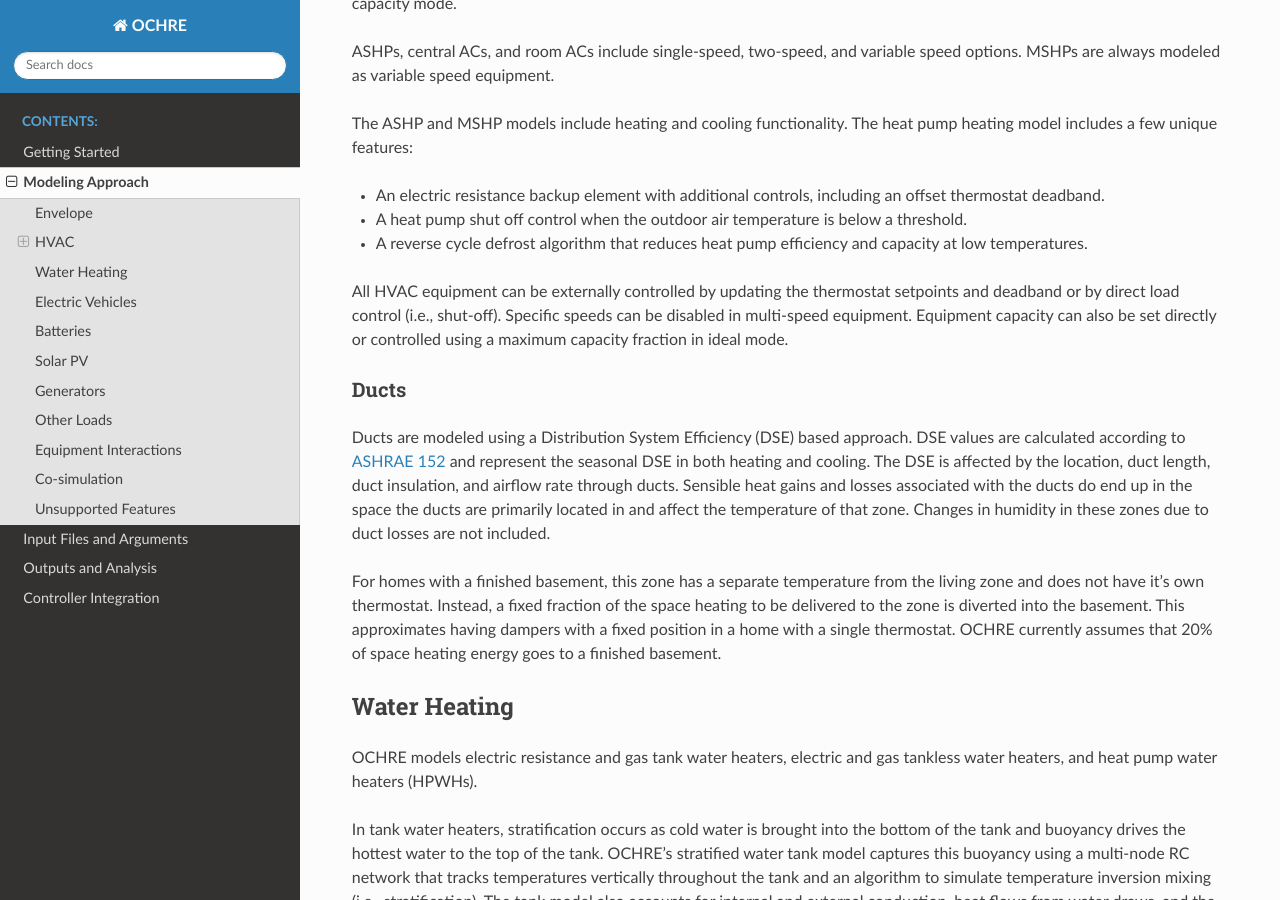
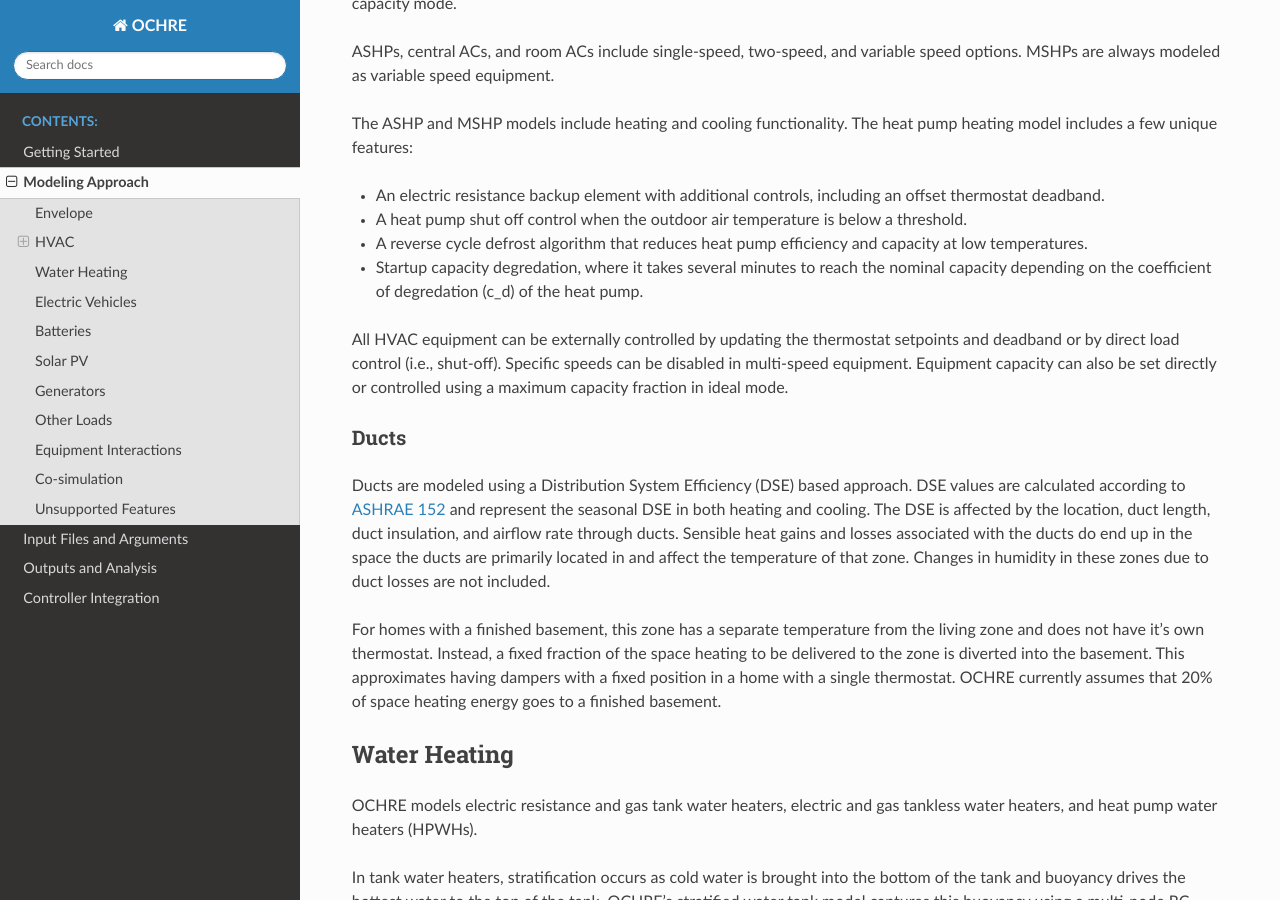
Before and after one commit to NREL/OCHRE, a Sphinx documentation site: the page built from docs/source/ModelingApproach.rst, in a window 1280 px wide and 900 px high, scrolled down 4164 px. Built offline with Sphinx 7.4.7 and the Read the Docs theme 3.1.0, drawn with Linux system fonts in a browser that asks for light colours.

Commit message:
Add documentation that startup capacity losses are included for ASHP/MSHPs

```diff
--- a/docs/source/ModelingApproach.rst
+++ b/docs/source/ModelingApproach.rst
@@ -192,6 +192,9 @@ pump heating model includes a few unique features:
    threshold.
 -  A reverse cycle defrost algorithm that reduces heat pump efficiency and
    capacity at low temperatures.
+-  Startup capacity degredation, where it takes several minutes to reach the
+   nominal capacity depending on the coefficient of degredation (c_d) of
+   the heat pump.
 
 All HVAC equipment can be externally controlled by updating the thermostat
 setpoints and deadband or by direct load control (i.e., shut-off). Specific
```
